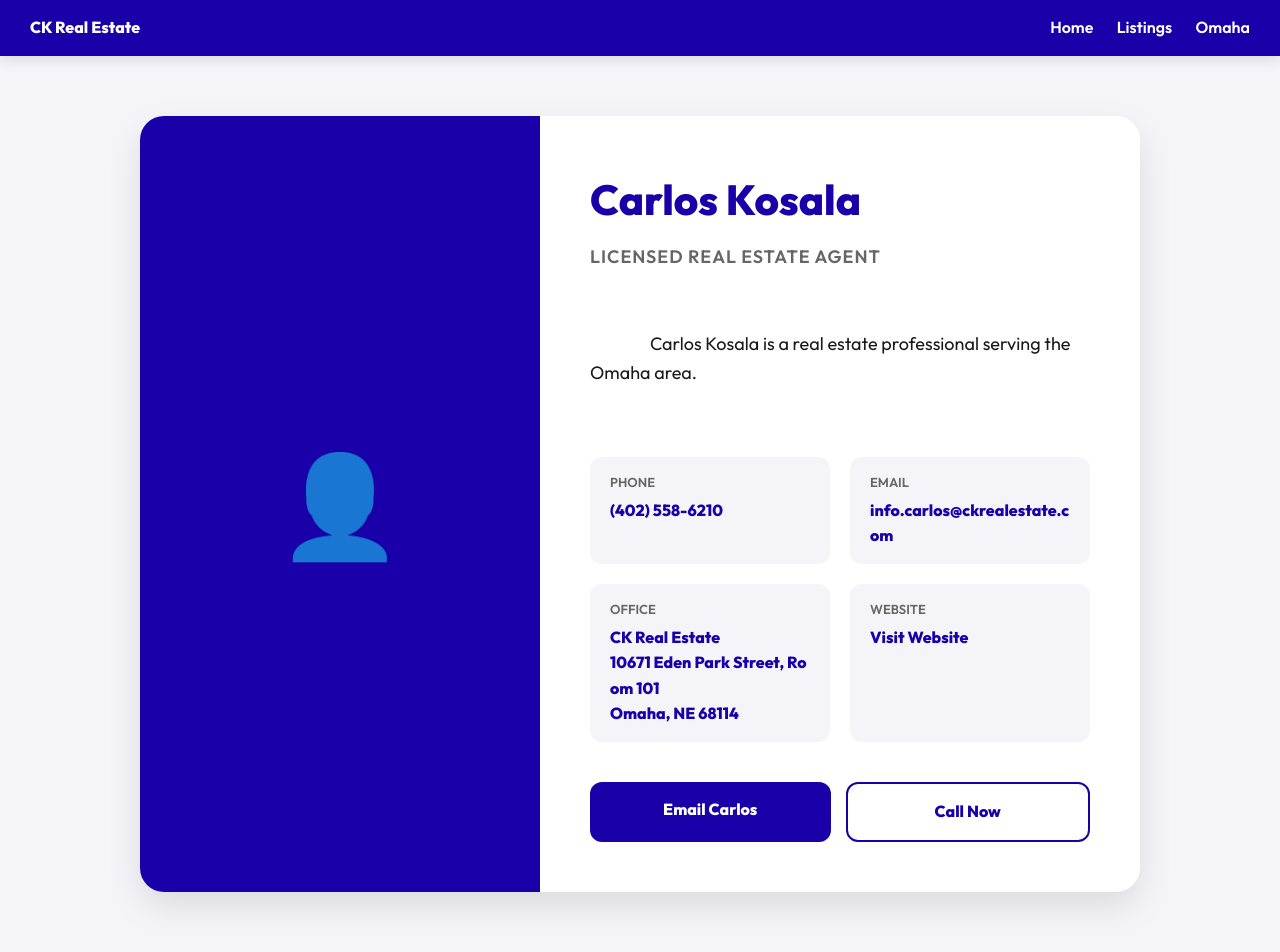
After one commit to engrawaiszafar/Team3_8210, a Django app: page /agent/ in a window 1280 px wide. The commit adds this page. Run offline with Django 5.2, Linux system fonts and the light colour scheme; data comes from the database, SQL or seed files in the repository.

Commit message:
Implement dynamic public Agent Profile views. Closes #3

```diff
--- a/core/urls.py
+++ b/core/urls.py
@@ -8,6 +8,7 @@ urlpatterns = [
     path('admin/', admin.site.urls),
     path('', views.home, name='home'),
     path('seed-data/', views.seed_dummy_properties, name='seed_data'),
+    path('agent/', views.agent_profile, name='agent_profile'),
 
     path('admin-login/', views.admin_login_view, name='admin_login'),
     path('logout-confirm/', views.logout_confirm, name='logout_confirm'),
--- /dev/null
+++ b/main/templates/agent_profile.html
@@ -0,0 +1,256 @@
+<!DOCTYPE html>
+<html lang="en">
+<head>
+    <meta charset="UTF-8">
+    <meta name="viewport" content="width=device-width, initial-scale=1.0">
+    <title>Agent Profile - {{ profile.name }}</title>
+    <link href="https://fonts.googleapis.com/css2?family=Outfit:wght@300;400;600;800&display=swap" rel="stylesheet">
+    <style>
+        :root {
+            --primary: #1900a8;
+            --primary-light: #79c7ff;
+            --dark: #1a1a1a;
+            --grey: #666666;
+            --light-grey: #f4f4f9;
+            --white: #ffffff;
+            --shadow: 0 15px 35px rgba(0, 0, 0, 0.1);
+            --radius: 24px;
+        }
+
+        body {
+            margin: 0;
+            font-family: 'Outfit', sans-serif;
+            background-color: var(--light-grey);
+            color: var(--dark);
+            line-height: 1.6;
+        }
+
+        .topbar {
+            background: var(--primary);
+            color: white;
+            padding: 15px 30px;
+            display: flex;
+            justify-content: space-between;
+            align-items: center;
+            box-shadow: 0 4px 12px rgba(0,0,0,0.1);
+        }
+
+        .topbar a {
+            color: white;
+            text-decoration: none;
+            margin-left: 20px;
+            font-weight: 600;
+            font-size: 16px;
+            transition: color 0.3s;
+        }
+
+        .topbar a:hover {
+            color: var(--primary-light);
+        }
+
+        .container {
+            max-width: 1000px;
+            margin: 60px auto;
+            padding: 0 20px;
+        }
+
+        .profile-card {
+            background: var(--white);
+            border-radius: var(--radius);
+            box-shadow: var(--shadow);
+            display: grid;
+            grid-template-columns: 1fr 1.5fr;
+            overflow: hidden;
+        }
+
+        @media (max-width: 768px) {
+            .profile-card {
+                grid-template-columns: 1fr;
+            }
+        }
+
+        .image-container {
+            position: relative;
+            background: var(--primary);
+            display: flex;
+            align-items: center;
+            justify-content: center;
+            min-height: 400px;
+        }
+
+        .profile-img {
+            width: 100%;
+            height: 100%;
+            object-fit: cover;
+        }
+
+        .content-container {
+            padding: 50px;
+            display: flex;
+            flex-direction: column;
+            justify-content: center;
+        }
+
+        .agent-name {
+            font-size: 42px;
+            font-weight: 800;
+            margin: 0 0 10px 0;
+            color: var(--primary);
+        }
+
+        .agent-title {
+            font-size: 18px;
+            font-weight: 600;
+            color: var(--grey);
+            letter-spacing: 1px;
+            text-transform: uppercase;
+            margin-bottom: 30px;
+        }
+
+        .bio-section {
+            font-size: 18px;
+            color: var(--dark);
+            margin-bottom: 40px;
+            white-space: pre-wrap;
+        }
+
+        .contact-grid {
+            display: grid;
+            grid-template-columns: repeat(2, 1fr);
+            gap: 20px;
+            margin-bottom: 40px;
+        }
+
+        @media (max-width: 576px) {
+            .contact-grid {
+                grid-template-columns: 1fr;
+            }
+        }
+
+        .contact-item {
+            background: var(--light-grey);
+            padding: 15px 20px;
+            border-radius: 12px;
+            display: flex;
+            flex-direction: column;
+        }
+
+        .contact-item span {
+            font-size: 13px;
+            color: var(--grey);
+            font-weight: 600;
+            margin-bottom: 5px;
+            text-transform: uppercase;
+        }
+
+        .contact-item strong {
+            font-size: 16px;
+            color: var(--primary);
+            word-break: break-all;
+        }
+
+        .action-buttons {
+            display: flex;
+            gap: 15px;
+        }
+
+        @media (max-width: 576px) {
+            .action-buttons {
+                flex-direction: column;
+            }
+        }
+
+        .btn {
+            flex: 1;
+            padding: 15px 25px;
+            border-radius: 12px;
+            font-size: 16px;
+            font-weight: bold;
+            text-align: center;
+            text-decoration: none;
+            transition: all 0.3s ease;
+            cursor: pointer;
+        }
+
+        .btn-primary {
+            background: var(--primary);
+            color: var(--white);
+            border: none;
+        }
+
+        .btn-primary:hover {
+            background: #27008b;
+            transform: translateY(-3px);
+        }
+
+        .btn-secondary {
+            background: var(--white);
+            color: var(--primary);
+            border: 2px solid var(--primary);
+        }
+
+        .btn-secondary:hover {
+            background: var(--primary);
+            color: var(--white);
+            transform: translateY(-3px);
+        }
+    </style>
+</head>
+<body>
+
+<div class="topbar">
+    <div><strong>CK Real Estate</strong></div>
+    <div>
+        <a href="{% url 'home' %}">Home</a>
+        <a href="{% url 'listings_page' %}">Listings</a>
+        <a href="{% url 'omaha_page' %}">Omaha</a>
+    </div>
+</div>
+
+<div class="container">
+    <div class="profile-card">
+        <div class="image-container">
+            {% if profile.portrait %}
+                <img src="{{ profile.portrait.url }}" class="profile-img" alt="{{ profile.name }}">
+            {% else %}
+                <div style="color: white; font-size: 100px;">👤</div>
+            {% endif %}
+        </div>
+
+        <div class="content-container">
+            <h1 class="agent-name">{{ profile.name }}</h1>
+            <div class="agent-title">Licensed Real Estate Agent</div>
+
+            <div class="bio-section">
+                {{ profile.biography }}
+            </div>
+
+            <div class="contact-grid">
+                <div class="contact-item">
+                    <span>Phone</span>
+                    <strong><a href="tel:{{ profile.phone }}" style="color: inherit; text-decoration: none;">{{ profile.phone }}</a></strong>
+                </div>
+                <div class="contact-item">
+                    <span>Email</span>
+                    <strong><a href="mailto:{{ profile.email }}" style="color: inherit; text-decoration: none;">{{ profile.email }}</a></strong>
+                </div>
+                <div class="contact-item">
+                    <span>Office</span>
+                    <strong style="white-space: pre-line;">{{ profile.office_address }}</strong>
+                </div>
+                <div class="contact-item">
+                    <span>Website</span>
+                    <strong><a href="{{ profile.website }}" target="_blank" style="color: inherit; text-decoration: none;">Visit Website</a></strong>
+                </div>
+            </div>
+
+            <div class="action-buttons">
+                <a href="mailto:{{ profile.email }}" class="btn btn-primary">Email Carlos</a>
+                <a href="tel:{{ profile.phone }}" class="btn btn-secondary">Call Now</a>
+            </div>
+        </div>
+    </div>
+</div>
+
+</body>
+</html>
--- a/main/templates/home.html
+++ b/main/templates/home.html
@@ -130,6 +130,7 @@
         <a href="{% url 'home' %}">Home</a>
         <a href="{% url 'listings_page' %}">Listings</a>
         <a href="{% url 'omaha_page' %}">Omaha</a>
+        <a href="{% url 'agent_profile' %}">Agent Profile</a>
         <a href="{% url 'admin_login' %}">Admin Login</a>
     </div>
 </div>
--- a/main/templates/listings.html
+++ b/main/templates/listings.html
@@ -142,6 +142,7 @@
     <div><strong>CK Real Estate</strong></div>
     <div>
         <a href="{% url 'home' %}">Home</a>
+        <a href="{% url 'agent_profile' %}">Agent Profile</a>
         <a href="{% url 'omaha_page' %}">Omaha</a>
     </div>
 </div>
--- a/main/views.py
+++ b/main/views.py
@@ -303,3 +303,16 @@ def home(request):
     return render(request, 'home.html', {
         'featured_property': featured_property
     })
+
+def agent_profile(request):
+    profile = AgentProfile.objects.first()
+    if not profile:
+        profile = AgentProfile.objects.create(
+            name='Carlos Kosala',
+            office_address='CK Real Estate\n10671 Eden Park Street, Room 101\nOmaha, NE 68114',
+            phone='(402) 558-6210',
+            website='https://www.ckrealestate.com',
+            email='info.carlos@ckrealestate.com',
+            biography='Carlos Kosala is a real estate professional serving the Omaha area.',
+        )
+    return render(request, 'agent_profile.html', {'profile': profile})
```
